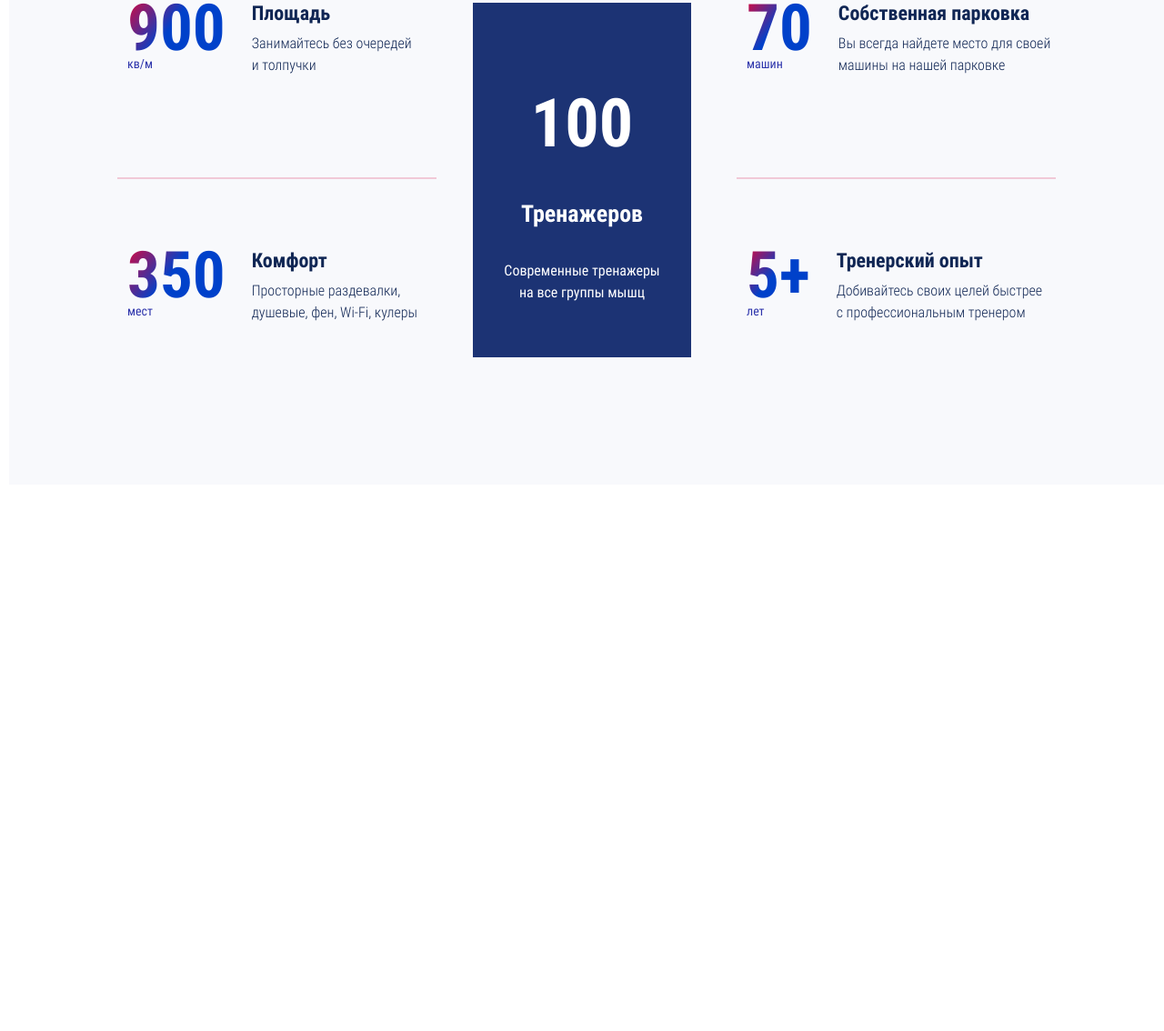
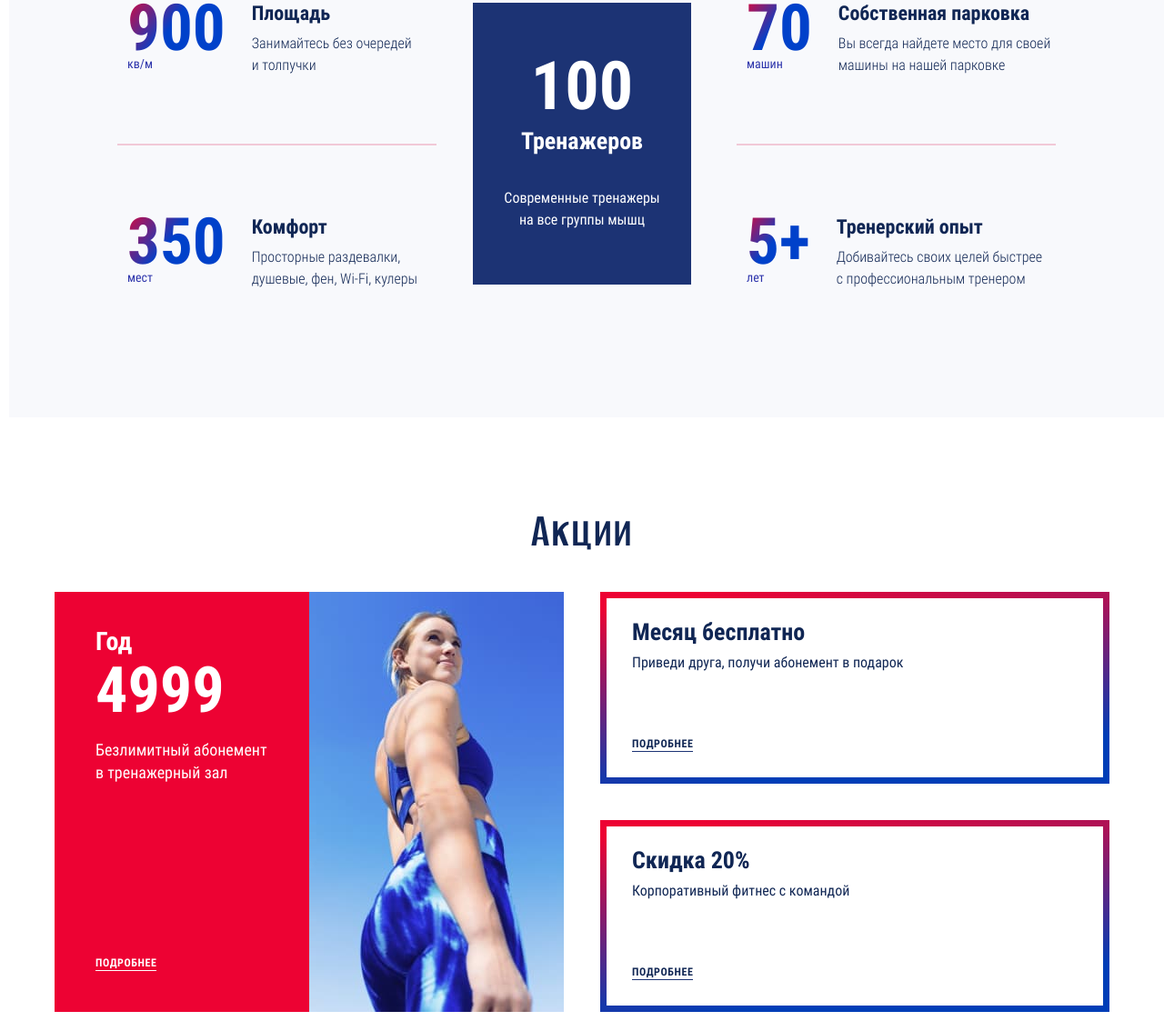
Before and after one commit to SakharovaKsu/Fitness, a website built with webpack: page source/index.html in a window 1280 px wide. Shown: the part 3750-4884 px from the top of the page at 91% size. Before the commit the page ends 4283 px from the top, so only its background shows below. Built offline with nearby package versions, Linux system fonts and the light colour scheme; files whose address does not match are found by name.

Commit message:
Стилизация блока акции для десктопа (1366px)

```diff
--- a/source/index.html
+++ b/source/index.html
@@ -441,6 +441,37 @@
             </ul>
           </div>
         </section>
+
+        <!-- Акции -->
+        <section class="stock">
+          <div class="container stock__container">
+            <h2>Акции</h2>
+            <div class="stock__content">
+              <div class="stock__box">
+                <div class="stock__text">
+                  <h3>Год</h3>
+                  <span>4999</span>
+                  <p>Безлимитный абонемент в тренажерный зал</p>
+                  <a class="stock__button stock__button--light" href="#">подробнее</a>
+                </div>
+                <source type="image/webp" srcset="img/photo-woman.webp 1x, img/photo-woman@2x.webp 2x">
+                <img class="stock__img" src="img/photo-woman.jpg" srcset="img/photo-woman@2x.jpg 2x" width="280" height="462" alt="Спортсменка в синей одежде на фоне голубого неба." loading="lazy">
+              </div>
+              <ul class="stock__list">
+                <li class="stock__item">
+                  <h3>Месяц бесплатно</h3>
+                  <p>Приведи друга, получи абонемент в подарок</p>
+                  <a class="stock__button" href="#">подробнее</a>
+                </li>
+                <li class="stock__item">
+                  <h3>Скидка 20%</h3>
+                  <p>Корпоративный фитнес с командой</p>
+                  <a class="stock__button" href="#">подробнее</a>
+                </li>
+              </ul>
+            </div>
+          </div>
+        </section>
       </main>
       <footer>
         <div class="container"></div>
--- a/source/sass/blocks/advantages.scss
+++ b/source/sass/blocks/advantages.scss
@@ -59,8 +59,8 @@
   font-size: 74px;
   line-height: 140%;
   margin: 0;
-  margin-bottom: 25px;
-  padding-top: 46px;
+  margin: 0 0 -14px;
+  padding-top: 5px;
 }
 
 .advantages__item--text p {
--- /dev/null
+++ b/source/sass/blocks/stock.scss
@@ -0,0 +1,129 @@
+.stock {
+  padding-top: 93px;
+  padding-bottom: 110px;
+}
+
+.stock__container h2 {
+  font-family: $ff-alumni-sans;
+  font-size: 54px;
+  line-height: 65px;
+  text-align: center;
+  letter-spacing: 0.03em;
+  margin: 0;
+  margin-bottom: 34px;
+}
+
+.stock__content {
+  display: grid;
+  grid-template-columns: 1fr 1fr;
+  gap: 40px;
+}
+
+.stock__box {
+  display: flex;
+  grid-column: 1/2;
+  grid-row: 1/-1;
+}
+
+.stock__text {
+  display: flex;
+  flex-direction: column;
+  height: 100%;
+  background-color: $color-torch-red;
+  color: $color-default-white;
+  padding: 45px;
+  padding-top: 33px;
+}
+
+.stock__text h3 {
+  font-weight: 700;
+  font-size: 28px;
+  line-height: 156%;
+  margin: 0;
+  margin-bottom: -23px;
+}
+
+.stock__text span {
+  display: block;
+  font-weight: 700;
+  font-size: 70px;
+  line-height: 156%;
+  margin-bottom: -2px;
+}
+
+.stock__text p {
+  font-size: 18px;
+  line-height: 140%;
+  margin: 0;
+}
+
+.stock__list {
+  display: flex;
+  flex-direction: column;
+  justify-content: space-between;
+  gap: 40px;
+  padding: 0;
+  margin: 0;
+}
+
+.stock__item {
+  display: flex;
+  flex-direction: column;
+  list-style-type: none;
+  margin: 0;
+  border: 7px solid  transparent;
+  border-image: $gradient-red-blue-border;
+  -moz-border-image: -moz-linear-gradient(97.05deg, #003eb7 17.6%, #ed0233 95.31%);
+  -webkit-border-image: -webkit-linear-gradient(97.05deg, #003eb7 17.6%, #ed0233 95.31%);
+  border-image-slice: 1;
+  padding: 25px 28px 28px;
+  height: 100%;
+}
+
+.stock__item h3 {
+  font-weight: 700;
+  font-size: 26px;
+  margin: 0;
+  margin-bottom: 11px;
+}
+
+.stock__item p {
+  line-height: 140%;
+  margin: 0;
+}
+
+.stock__button {
+  font-weight: 700;
+  font-size: 12px;
+  line-height: 16px;
+  letter-spacing: 0.05em;
+  text-transform: uppercase;
+  border-bottom: 1px solid $color-resolution-blue;
+  margin: auto auto 0 0;
+  text-transform: uppercase;
+
+  @include hover-focus {
+    color: $color-crimson;
+    border-bottom: 1px solid $color-crimson;
+  }
+
+  @include active {
+    color: $color-torch-red;
+    border-bottom: 1px solid $color-neon-blue;
+  }
+}
+
+.stock__button--light {
+  color: $color-default-white;
+  border-bottom: 1px solid $color-default-white;
+
+  @include hover-focus {
+    color: $color-sapphire;
+    border-bottom: 1px solid $color-sapphire;
+  }
+
+  @include active {
+    color: $color-neon-blue;
+    border-bottom: 1px solid $color-neon-blue;
+  }
+}
--- a/source/sass/style.scss
+++ b/source/sass/style.scss
@@ -31,6 +31,7 @@
 @import "blocks/promo";
 @import "blocks/trainers-page";
 @import "blocks/advantages";
+@import "blocks/stock";
 
 // ---------------------------------
 
--- a/source/sass/variables.scss
+++ b/source/sass/variables.scss
@@ -20,7 +20,7 @@ $color-midnight-express:            #001134;
 $color-resolution-blue:             #1c3374;
 $color-persian-blue:                #2e35ac;
 $color-neon-blue:                   #2c39f2;
-$color-torch-red:                   #ff1553;
+$color-torch-red-two:               #ff1553;
 $color-ghost-white:                 #f8f9fc;
 $color-whisper:                     #e8e8e8;
 $color-spindle:                     #b6bdcc;
@@ -30,6 +30,7 @@ $color-grey-transparent:            rgba(120, 120, 120, 0.2);
 // Gradient
 
 $gradient-red-blue:                  linear-gradient(97.05deg, #ed0233 17.6%, #003eb7 95.31%);
+$gradient-red-blue-border:           linear-gradient(97.05deg, #003eb7 17.6%, #ed0233 95.31%);
 $gradient-bg:                        conic-gradient(from 150.87deg at 16.03% 39.06%, #b80027 -46.69deg, #003d85 32.24deg, #b80027 313.31deg, #003d85 392.24deg);
 $gradient-bg-tablet:                 conic-gradient(from 155.49deg at 20.7% 35.74%, #b80027 -46.69deg, #003d85 32.24deg, #b80027 313.31deg, #003d85 392.24deg);
 $gradient-bg-mobile:                  conic-gradient(from 167.26deg at 35.31% 34.22%, #b80027 -46.69deg, #003d85 32.24deg, #b80027 313.31deg, #003b85 392.24deg);
```
Also changed, not shown: build/css/style.css, build/css/style.min.css, build/index.html, 1 other file.
